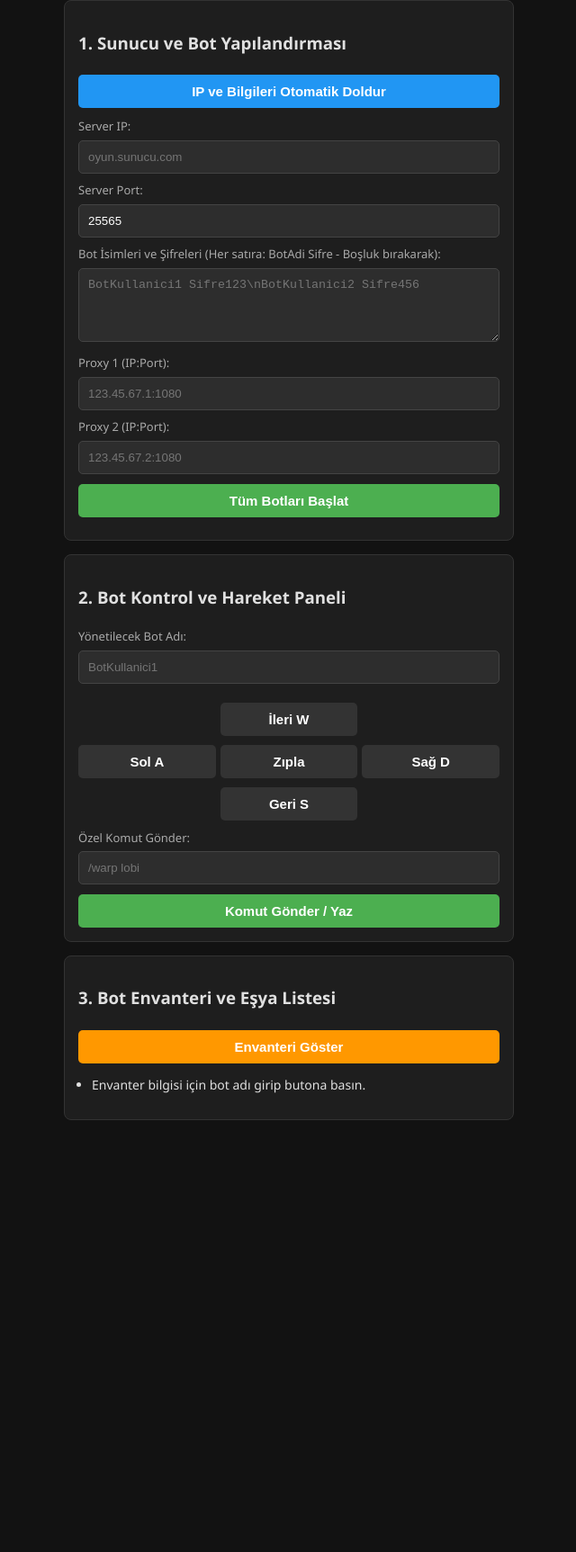
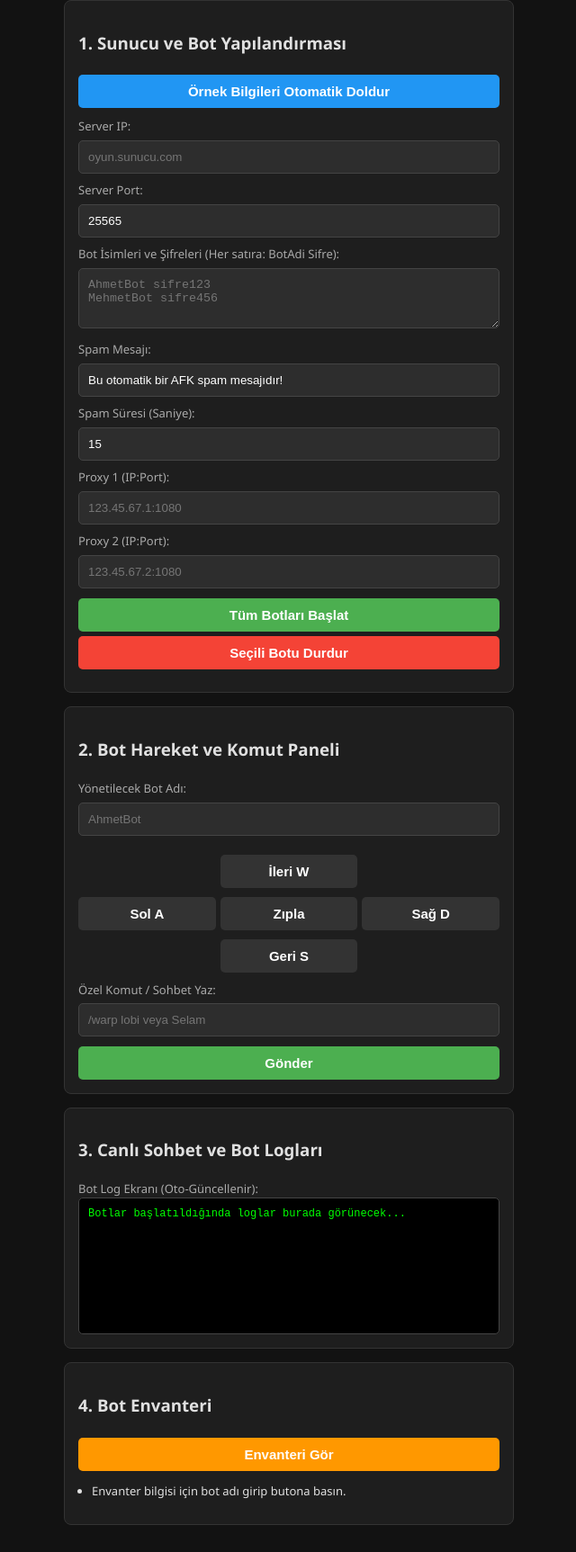
Before and after one commit to emae79-cloud/mc-bot, a website: page public/index.html in a window 1280 px wide. Shown: the part 88-1813 px from the top of the page at 90% size, without its empty margins (319-959 px from the left). Before the commit the page ends 1363 px from the top, so only its background shows below. Drawn offline with Linux system fonts and the light colour scheme.

Commit message:
Update Minecraft AFK Control Panel HTML structure

```diff
--- a/public/index.html
+++ b/public/index.html
@@ -3,31 +3,30 @@
 <head>
     <meta charset="UTF-8">
     <meta name="viewport" content="width=device-width, initial-scale=1.0">
-    <title>Minecraft Gelişmiş AFK Kontrol Paneli</title>
+    <title>Minecraft Gelişmiş AFK Paneli</title>
     <style>
-        body { font-family: 'Segoe UI', Tahoma, Geneva, Verdana, sans-serif; background-color: #121212; color: #e0e0e0; padding: 15px; max-width: 500px; margin: auto; cursor: default; }
+        body { font-family: 'Segoe UI', Tahoma, Geneva, Verdana, sans-serif; background-color: #121212; color: #e0e0e0; padding: 15px; max-width: 500px; margin: auto; }
         .card { background: #1e1e1e; padding: 15px; border-radius: 8px; margin-bottom: 15px; border: 1px solid #333; }
         input, textarea, select { width: 100%; padding: 10px; margin: 6px 0; background: #2d2d2d; border: 1px solid #444; color: #fff; border-radius: 5px; box-sizing: border-box; }
         button { background-color: #4CAF50; color: white; padding: 10px; font-size: 15px; border: none; border-radius: 5px; cursor: pointer; margin-top: 5px; width: 100%; font-weight: bold; }
         button:hover { background-color: #45a049; }
         .btn-auto { background-color: #2196F3; margin-bottom: 8px; }
-        .btn-auto:hover { background-color: #0b7dda; }
+        .btn-stop { background-color: #f44336; }
         .grid-controls { display: grid; grid-template-columns: repeat(3, 1fr); gap: 5px; margin-top: 10px; }
         .grid-controls button { background: #333; }
-        .grid-controls button:hover { background: #555; }
+        .log-box { background: #000; color: #00ff00; padding: 10px; height: 130px; overflow-y: scroll; font-family: monospace; font-size: 12px; border-radius: 5px; border: 1px solid #444; }
         #status { margin-top: 10px; font-weight: bold; color: #ffeb3b; text-align: center; }
         label { font-size: 13px; color: #aaa; }
-        ul { padding-left: 15px; font-size: 14px; }
     </style>
 </head>
 <body>
 
     <h2 style="text-align: center; color: #4CAF50;">Minecraft AFK Kontrol Paneli</h2>
 
-    <!-- BAĞLANTI & BOT AYARLARI -->
+    <!-- 1. BAĞLANTI & SPAM AYARLARI -->
     <div class="card">
         <h3>1. Sunucu ve Bot Yapılandırması</h3>
-        <button class="btn-auto" onclick="fillDefaults()">IP ve Bilgileri Otomatik Doldur</button>
+        <button class="btn-auto" onclick="fillDefaults()">Örnek Bilgileri Otomatik Doldur</button>
 
         <label>Server IP:</label>
         <input type="text" id="serverIp" placeholder="oyun.sunucu.com">
@@ -35,8 +34,14 @@
         <label>Server Port:</label>
         <input type="text" id="serverPort" value="25565">
 
-        <label>Bot İsimleri ve Şifreleri (Her satıra: BotAdi Sifre - Boşluk bırakarak):</label>
-        <textarea id="botsData" rows="4" placeholder="BotKullanici1 Sifre123\nBotKullanici2 Sifre456"></textarea>
+        <label>Bot İsimleri ve Şifreleri (Her satıra: BotAdi Sifre):</label>
+        <textarea id="botsData" rows="3" placeholder="AhmetBot sifre123&#10;MehmetBot sifre456"></textarea>
+
+        <label>Spam Mesajı:</label>
+        <input type="text" id="spamText" value="Bu otomatik bir AFK spam mesajıdır!">
+
+        <label>Spam Süresi (Saniye):</label>
+        <input type="text" id="spamTime" value="15">
 
         <label>Proxy 1 (IP:Port):</label>
         <input type="text" id="proxy1" placeholder="123.45.67.1:1080">
@@ -45,14 +50,15 @@
         <input type="text" id="proxy2" placeholder="123.45.67.2:1080">
 
         <button onclick="startBots()">Tüm Botları Başlat</button>
+        <button class="btn-stop" onclick="stopBot()">Seçili Botu Durdur</button>
         <div id="status"></div>
     </div>
 
-    <!-- OYUN İÇİ KONTROL VE HAREKET -->
+    <!-- 2. HAREKET VE KONTROL -->
     <div class="card">
-        <h3>2. Bot Kontrol ve Hareket Paneli</h3>
+        <h3>2. Bot Hareket ve Komut Paneli</h3>
         <label>Yönetilecek Bot Adı:</label>
-        <input type="text" id="targetBot" placeholder="BotKullanici1">
+        <input type="text" id="targetBot" placeholder="AhmetBot">
 
         <div class="grid-controls">
             <div></div>
@@ -66,28 +72,32 @@
             <div></div>
         </div>
 
-        <label style="margin-top: 10px; display:block;">Özel Komut Gönder:</label>
-        <input type="text" id="customChat" placeholder="/warp lobi">
-        <button onclick="sendChatCommand()">Komut Gönder / Yaz</button>
+        <label style="margin-top: 10px; display:block;">Özel Komut / Sohbet Yaz:</label>
+        <input type="text" id="customChat" placeholder="/warp lobi veya Selam">
+        <button onclick="sendChatCommand()">Gönder</button>
     </div>
 
-    <!-- ENVANTER GÖRÜNTÜLEME -->
+    <!-- 3. CANLI SOHBET & LOG AKIŞI -->
     <div class="card">
-        <h3>3. Bot Envanteri ve Eşya Listesi</h3>
-        <button onclick="getInventory()" style="background-color: #ff9800;">Envanteri Göster</button>
-        <ul id="inventoryList">
+        <h3>3. Canlı Sohbet ve Bot Logları</h3>
+        <label>Bot Log Ekranı (Oto-Güncellenir):</label>
+        <div id="liveLogs" class="log-box">Botlar başlatıldığında loglar burada görünecek...</div>
+    </div>
+
+    <!-- 4. ENVANTER -->
+    <div class="card">
+        <h3>4. Bot Envanteri</h3>
+        <button onclick="getInventory()" style="background-color: #ff9800;">Envanteri Gör</button>
+        <ul id="inventoryList" style="padding-left: 15px; font-size: 13px;">
             <li>Envanter bilgisi için bot adı girip butona basın.</li>
         </ul>
     </div>
 
     <script>
-        // Otomatik Doldurma Fonksiyonu
         function fillDefaults() {
             document.getElementById('serverIp').value = "oyun.sunucusadresi.com";
             document.getElementById('serverPort').value = "25565";
-            document.getElementById('botsData').value = "AhmetBot sifre123\nMehmetBot sifre456\nCanBot sifre789";
-            document.getElementById('proxy1').value = "192.168.1.50:1080";
-            document.getElementById('proxy2').value = "192.168.1.51:1080";
+            document.getElementById('botsData').value = "AhmetBot sifre123\nMehmetBot sifre456";
             document.getElementById('targetBot').value = "AhmetBot";
         }
 
@@ -96,6 +106,8 @@
                 serverIp: document.getElementById('serverIp').value,
                 serverPort: document.getElementById('serverPort').value,
                 botsData: document.getElementById('botsData').value,
+                spamText: document.getElementById('spamText').value,
+                spamTime: document.getElementById('spamTime').value,
                 proxy1: document.getElementById('proxy1').value,
                 proxy2: document.getElementById('proxy2').value
             };
@@ -109,18 +121,26 @@
             })
             .then(res => res.json())
             .then(result => {
-                if(result.success) {
-                    document.getElementById('status').innerText = result.message;
-                } else {
-                    document.getElementById('status').innerText = "Hata: " + result.error;
-                }
+                document.getElementById('status').innerText = result.message || result.error;
             });
+        }
+
+        function stopBot() {
+            const botName = document.getElementById('targetBot').value;
+            if(!botName) { alert("Durdurulacak bot adını yazın!"); return; }
+
+            fetch('/api/stop-bot', {
+                method: 'POST',
+                headers: { 'Content-Type': 'application/json' },
+                body: JSON.stringify({ botName })
+            })
+            .then(res => res.json())
+            .then(result => alert(result.message || result.error));
         }
 
         function sendAction(action) {
             const botName = document.getElementById('targetBot').value;
-            if(!botName) { alert("Lütfen kontrol edilecek bot adını yazın!"); return; }
-
+            if(!botName) return;
             fetch('/api/bot-action', {
                 method: 'POST',
                 headers: { 'Content-Type': 'application/json' },
@@ -131,7 +151,7 @@
         function sendChatCommand() {
             const botName = document.getElementById('targetBot').value;
             const message = document.getElementById('customChat').value;
-            if(!botName || !message) { alert("Bot adı ve mesaj boş olamaz!"); return; }
+            if(!botName || !message) return;
 
             fetch('/api/bot-action', {
                 method: 'POST',
@@ -143,7 +163,7 @@
 
         function getInventory() {
             const botName = document.getElementById('targetBot').value;
-            if(!botName) { alert("Lütfen bot adı girin!"); return; }
+            if(!botName) return;
 
             fetch('/api/bot-action', {
                 method: 'POST',
@@ -161,10 +181,27 @@
                         list.appendChild(li);
                     });
                 } else {
-                    list.innerHTML = "<li>Envanter boş veya bot bulunamadı.</li>";
+                    list.innerHTML = "<li>Envanter boş.</li>";
                 }
             });
         }
+
+        // Canlı Logları Otomatik Çekme Döngüsü (Her 2 saniyede bir)
+        setInterval(() => {
+            const targetBot = document.getElementById('targetBot').value;
+            if (!targetBot) return;
+
+            fetch('/api/status')
+                .then(res => res.json())
+                .then(data => {
+                    if (data[targetBot]) {
+                        const logs = data[targetBot].logs;
+                        const logBox = document.getElementById('liveLogs');
+                        logBox.innerText = logs.join('\n');
+                        logBox.scrollTop = logBox.scrollHeight; // Otomatik aşağı kaydır
+                    }
+                });
+        }, 2000);
     </script>
 </body>
 </html>
```
